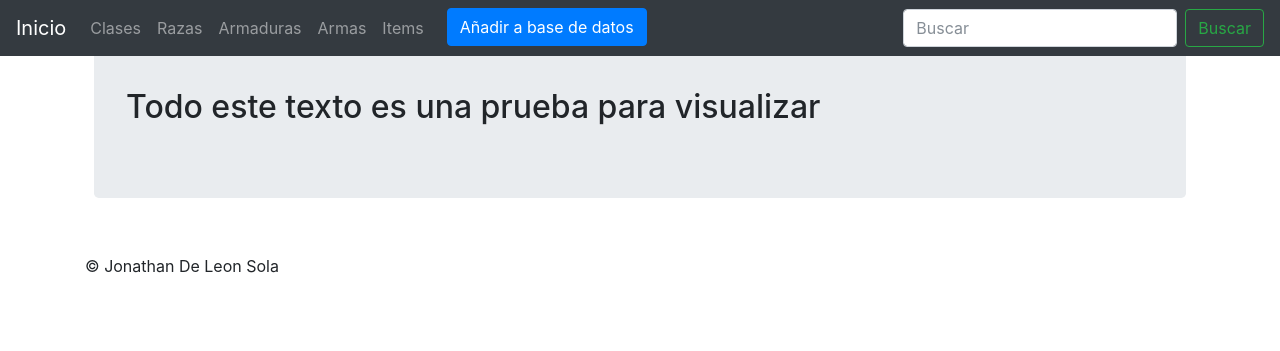
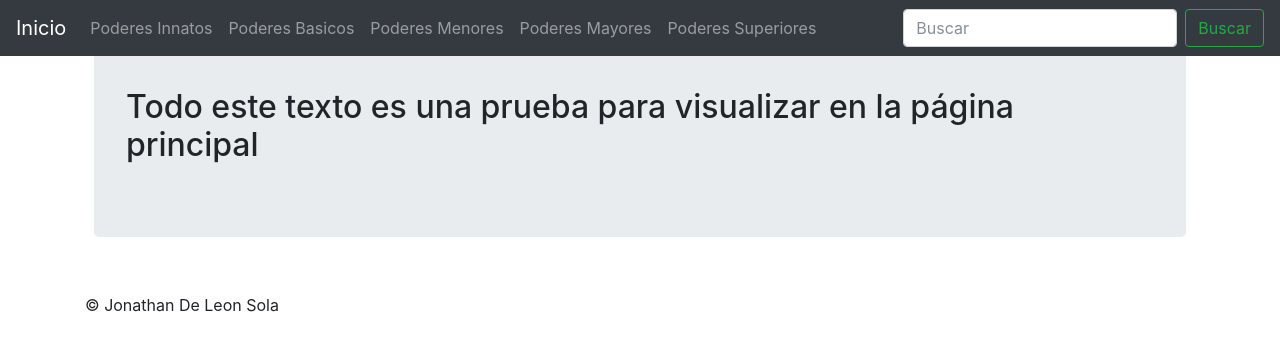
Before and after one commit to Jonadeleon/Proyecto_akuma, a Flask app: page / in a window 1280 px wide. Shown: the top 351 px of the page. Run offline with Flask 2, Linux system fonts and the light colour scheme; some libraries are stand-ins or nearby versions.

Commit message:
Documentos de muestra añadidos

```diff
--- a/app.py
+++ b/app.py
@@ -5,7 +5,7 @@ from pymongo import MongoClient
 app = Flask(__name__)
 # ponemos la conexion y la base de datos MUY IMPORTANTE TENER VERSION DE PYTHON ACTUALIZADO Y CONFIGURADO EN PYCHARM O NO FUNCIONARÁ EL ENLACE
 client = MongoClient("mongodb+srv://karmaster:acm1ptcactm@cluster0-gsee8.mongodb.net/test?retryWrites=true&w=majority")
-db = client.Rol_test
+db = client.akuma
 
 @app.route('/')
 def inicio():
@@ -13,30 +13,31 @@ def inicio():
 
 # Ruta para listar todas las clases, sólo acepta métodos GET y POST
 # Usando GET obtenemos la lista de todas las clases, usando POST creamos una nueva
-@app.route('/clases', methods=['GET', 'POST'])
-def clases():
-    clases = db.clases.find().sort("name", 1)
-    return render_template('clases.html', clases=clases)
+@app.route('/innatos', methods=['GET'])
+def innatos():
+    innatos = db.poderes_innatos.find().sort("name", 1)
+    return render_template('innatos.html', innatos=innatos)
 
-@app.route('/razas')
-def razas():
-    razas = db.razas.find()
-    return render_template('razas.html', razas=razas)
+@app.route('/basicos', methods=['GET'])
+def basicos():
+    basicos = db.poderes_básicos.find().sort("name", 1)
+    return render_template('basicos.html', basicos=basicos)
 
-@app.route('/armaduras')
-def armaduras():
-    armors = db.armaduras.find()
-    return render_template('armaduras.html', armors=armors)
+@app.route('/menores', methods=['GET'])
+def menores():
+    menores = db.poderes_menores.find().sort("name", 1)
+    return render_template('menores.html', menores=menores)
 
-@app.route('/armas')
-def armas():
-    weapons = db.armas.find()
-    return render_template('armas.html', weapons=weapons)
 
-@app.route('/items')
-def items():
-    items = db.items.find()
-    return render_template('items.html', items=items)
+@app.route('/mayores', methods=['GET'])
+def mayores():
+    mayores = db.poderes_mayores.find().sort("name", 1)
+    return render_template('mayores.html', mayores=mayores)
+
+@app.route('/superiores', methods=['GET'])
+def superiores():
+    superiores = db.poderes_superiores.find().sort("name", 1)
+    return render_template('superiores.html', superiores=superiores)
 
 @app.route('/subida')
 def subida():
--- a/templates/index.html
+++ b/templates/index.html
@@ -3,7 +3,7 @@
 {% block content%}
 
     <div class="jumbotron">
-        <h2>Todo este texto es una prueba para visualizar</h2>
+        <h2>Todo este texto es una prueba para visualizar en la página principal</h2>
 
     </div>
 
--- a/templates/layout.html
+++ b/templates/layout.html
@@ -26,77 +26,20 @@
         <ul class="navbar-nav mr-auto">
 
             <li class="nav-item">
-                <a class="nav-link" href="/clases">Clases</a>
+                <a class="nav-link" href="/innatos">Poderes Innatos</a>
             </li>
             <li class="nav-item">
-                <a class="nav-link" href="/razas">Razas</a>
+                <a class="nav-link" href="/basicos">Poderes Basicos</a>
             </li>
             <li class="nav-item">
-                <a class="nav-link" href="/armaduras">Armaduras</a>
+                <a class="nav-link" href="/menores">Poderes Menores</a>
             </li>
             <li class="nav-item">
-                <a class="nav-link" href="/armas">Armas</a>
+                <a class="nav-link" href="/mayores">Poderes Mayores</a>
             </li>
             <li class="nav-item">
-                <a class="nav-link" href="/items">Items</a>
+                <a class="nav-link" href="/superiores">Poderes Superiores</a>
             </li>
-            <div class="container">
-                <li class="nav-item">
-                    <button type="button" class="btn btn-primary" data-toggle="modal" data-target="#update-db">Añadir a base de datos</button>
-                    <form action="/subida" method="GET">
-                        <div class="modal fade" id="update-db" tabindex="-1" role="dialog" aria-labelledby="update-db" aria-hidden="true" data-backdrop="false">
-                            <div class="modal-dialog" role="document">
-                                <div class="modal-content">
-                                    <div class="modal-header">
-                                        <h5 class="modal-title" id="update-db-moal">Añadir a db</h5>
-                                        <button type="button" class="close" data-dismiss="modal" aria-label="Close">
-                                         <span aria-hidden="true">&times;</span>
-                                        </button>
-                                    </div>
-                                    <div class="modal-body">
-                                        <div class="form-group col-md-5">
-                                            Nombre de la clase
-                                            <input type="text" class="form-control" name="name" id="name" placeholder="Nombre">
-                                        </div>
-                                        <div class="form-group col-md-5">
-                                            Descripcion
-                                            <input type="text" class="form-control" name="descripcion" id="descripcion" placeholder="Descripcion">
-                                        </div>
-                                        <!-- Cuadro para añadir el stat -->
-                                        <div class="form-group col-md-3">
-                                            Stat
-                                              <input type="text" class="form-control" name="stat_bonus" id="stat_bonus" placeholder="Stat">
-                                        </div>
-                                        <div class="form-group col-md-5">
-                                            Dados Vida
-                                            <input type="text" class="form-control" name="dados_pv" id="dados_pv" placeholder="Dados PV">
-                                        </div>
-                                        <div class="form-group col-md-5">
-                                            Dados Magia
-                                            <input type="text" class="form-control" name="dados_pm" id="dados_pm" placeholder="Dados PM">
-                                        </div>
-                                        <div class="form-group col-md-5">
-                                            Licencias
-                                            <input type="text" class="form-control" name="licencias" id="licencias" placeholder="Licencias">
-                                        </div>
-                                        <!-- Cuadro para añadir la habilidad -->
-                                        <div class="form-group col-md-3">
-                                            Habilidades
-                                            <input type="text" class="form-control" name="hab1" id="hab1" placeholder="Hab1">
-                                        </div>
-
-                                    </div>
-                                    <div class="modal-footer">
-                                       <button type="button" class="btn btn-secondary" data-dismiss="modal">Close</button>
-                                       <button type="submit" class="btn btn-primary">Save changes</button>
-                                    </div>
-                                </div>
-                            </div>
-                        </div>
-                    </form>
-                </li>
-            </div>
-
         </ul>
         <form class="form-inline my-2 my-lg-0">
             <input class="form-control mr-sm-2" type="text" placeholder="Buscar" aria-label="Buscar">
```
Also changed, not shown: templates/basicos.html (added, +29 -0 lines), templates/innatos.html (added, +27 -0 lines), templates/insert.html (added, +51 -0 lines), templates/mayores.html (added, +37 -0 lines), templates/menores.html (added, +39 -0 lines), templates/superiores.html (added, +34 -0 lines).
